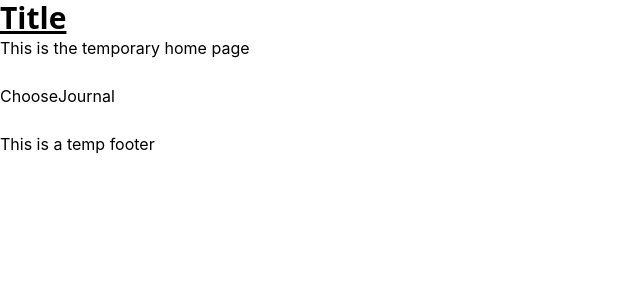
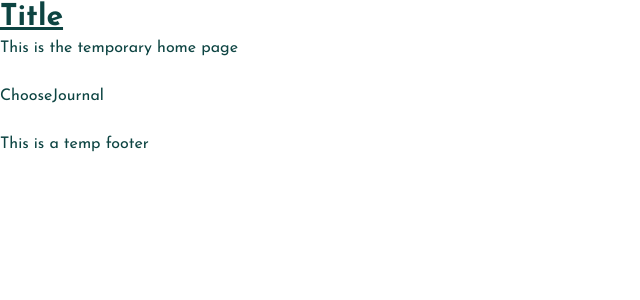
Before and after one commit to cherryontech/comet-cruisers-spring2024, a React (Create React App) app: page / in a window 1280 px wide. Shown: the top 300 px of the page, without its empty margins (0-640 px from the left). Built offline with nearby package versions, Linux system fonts and the light colour scheme.

Commit message:
Added website colors and react-icons

```diff
--- a/package.json
+++ b/package.json
@@ -8,6 +8,7 @@
     "@testing-library/user-event": "^13.5.0",
     "react": "^18.2.0",
     "react-dom": "^18.2.0",
+    "react-icons": "^5.1.0",
     "react-router-dom": "^6.17.0",
     "react-scripts": "5.0.1",
     "reactjs-popup": "^2.0.6",
--- a/src/styles/main.css
+++ b/src/styles/main.css
@@ -1,6 +1,10 @@
+@import url('https://fonts.googleapis.com/css2?family=Josefin+Sans:ital,wght@0,100..700;1,100..700&display=swap');
+
 /*
 ! tailwindcss v3.4.3 | MIT License | https://tailwindcss.com
-*//*
+*/
+
+/*
 1. Prevent padding and border from affecting element width. (https://github.com/mozdevs/cssremedy/issues/4)
 2. Allow adding a border to an element by just adding a border-width. (https://github.com/tailwindcss/tailwindcss/pull/116)
 */
@@ -315,6 +319,7 @@ menu {
 /*
 Reset default styling for dialogs.
 */
+
 dialog {
   padding: 0;
 }
@@ -350,6 +355,7 @@ button,
 /*
 Make sure disabled buttons don't get the pointer cursor.
 */
+
 :disabled {
   cursor: default;
 }
@@ -383,11 +389,17 @@ video {
 }
 
 /* Make elements with the HTML hidden attribute stay hidden by default */
+
 [hidden] {
   display: none;
 }
 
-*, ::before, ::after {
+body{
+  --tw-text-opacity: 1;
+  color: rgb(13 68 66 / var(--tw-text-opacity));
+}
+
+*, ::before, ::after{
   --tw-border-spacing-x: 0;
   --tw-border-spacing-y: 0;
   --tw-translate-x: 0;
@@ -441,7 +453,7 @@ video {
   --tw-contain-style:  ;
 }
 
-::backdrop {
+::backdrop{
   --tw-border-spacing-x: 0;
   --tw-border-spacing-y: 0;
   --tw-translate-x: 0;
@@ -494,43 +506,45 @@ video {
   --tw-contain-paint:  ;
   --tw-contain-style:  ;
 }
-
-.btn {
+.btn{
   height: 2rem;
   width: 10rem;
   border-radius: 9999px;
-  font-family: ui-serif, Georgia, Cambria, "Times New Roman", Times, serif;
   font-size: 1.125rem;
   line-height: 1.75rem;
 }
-
-.btn-primary {
+.btn-primary{
   --tw-bg-opacity: 1;
   background-color: rgb(14 137 146 / var(--tw-bg-opacity));
   --tw-text-opacity: 1;
   color: rgb(255 255 255 / var(--tw-text-opacity));
 }
-
-.btn-secondary {
-  border-width: 1px;
-  border-style: solid;
-  --tw-border-opacity: 1;
-  border-color: rgb(13 68 66 / var(--tw-border-opacity));
-  --tw-bg-opacity: 1;
-  background-color: rgb(255 211 190 / var(--tw-bg-opacity));
+.shuffle-icon{
+  height: 1.75rem;
+  width: 1.75rem;
+  background-color: transparent;
   --tw-text-opacity: 1;
-  color: rgb(13 68 66 / var(--tw-text-opacity));
+  color: rgb(14 137 146 / var(--tw-text-opacity));
 }
-
-.text-3xl {
+.prompt{
+  font-size: 2.25rem;
+  line-height: 2.5rem;
+}
+.subheading{
+  font-size: 1.25rem;
+  line-height: 1.75rem;
+}
+.text-3xl{
   font-size: 1.875rem;
   line-height: 2.25rem;
 }
-
-.font-bold {
+.font-bold{
   font-weight: 700;
 }
-
-.underline {
+.underline{
   text-decoration-line: underline;
 }
+
+body {
+  font-family: 'Josefin Sans', sans-serif;
+}
--- a/src/styles/tailwind.css
+++ b/src/styles/tailwind.css
@@ -1,18 +1,22 @@
+@import url('https://fonts.googleapis.com/css2?family=Josefin+Sans:ital,wght@0,100..700;1,100..700&display=swap');
+
 @import "tailwindcss/base";
-
 @import "tailwindcss/components";
-
 @import "tailwindcss/utilities";
 
+body {
+  font-family: 'Josefin Sans', sans-serif;
+}
+
 @layer base {
-  h1{
-    @apply font-sans text-5xl;
+  body {
+    @apply text-custom-teal-dark;
   }
 }
 
 @layer components {
   .btn {
-    @apply font-sans text-lg rounded-full w-40 h-8;
+    @apply text-lg rounded-full w-40 h-8;
   }
 
   .btn-primary {
@@ -22,4 +26,16 @@
   .btn-secondary {
     @apply bg-custom-apricot text-custom-teal-dark border border-solid border-custom-teal-dark;
   }
+
+  .shuffle-icon {
+    @apply text-custom-teal-base bg-transparent h-7 w-7;
+  }
+
+  .prompt {
+    @apply text-4xl;
+  }
+
+  .subheading {
+    @apply text-xl;
+  }
 }
--- a/tailwind.config.js
+++ b/tailwind.config.js
@@ -163,9 +163,10 @@ module.exports = {
       rose: colors.rose,
       'custom-teal': {
         'base':'#0E8992',
-        'dark': '#0D4442',
+        'dark': '#002C41',
       },
       'custom-apricot': '#FFD3BE',
+      'custom-off-white': '#F6EFDE',
     }),
     columns: {
       auto: 'auto',
```
Also changed, not shown: 1 other file (tests, documents, lock files or other folders).
